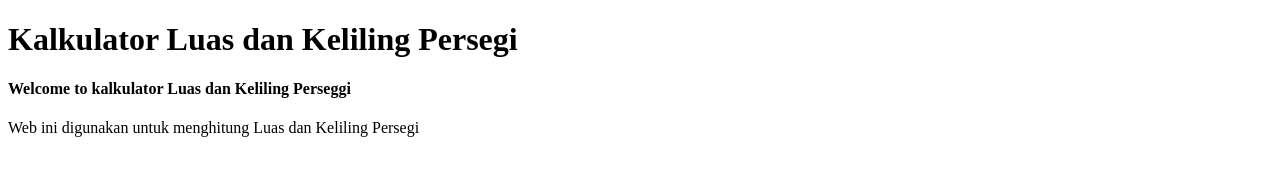
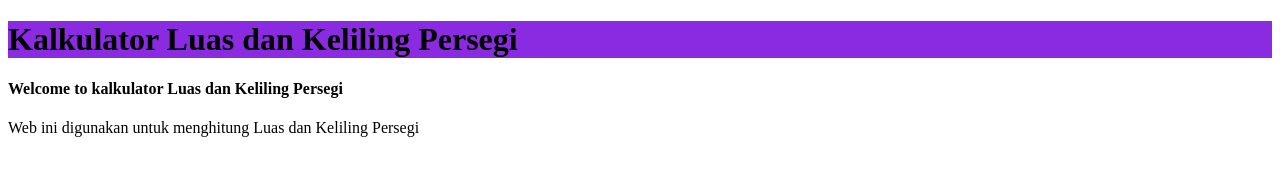
Before and after one commit to revou-fundamental-course/8-jan-24-Jessy-Valentine, a plain HTML site: page index.html in a window 1280 px wide. Drawn offline with Linux system fonts and the light colour scheme.

```diff
--- /dev/null
+++ b/css/style.css
@@ -0,0 +1,3 @@
+.red {
+    background-color: blueviolet;
+}
--- a/index.html
+++ b/index.html
@@ -3,12 +3,13 @@
 <head>
     <meta charset="UTF-8">
     <meta name="viewport" content="width=device-width, initial-scale=1.0">
+    <link rel="stylesheet"href="css/style.css">
     <title>Katik Persegi</title>
 </head>
 <body>
     <header>
-        <h1>Kalkulator Luas dan Keliling Persegi</h1>
-        <h4>Welcome to kalkulator Luas dan Keliling Perseggi</h4>
+        <h1 class="red">Kalkulator Luas dan Keliling Persegi</h1>
+        <h4>Welcome to kalkulator Luas dan Keliling Persegi</h4>
         <p>Web ini digunakan untuk menghitung Luas dan Keliling Persegi</p>
     </header>
 </body>
```
